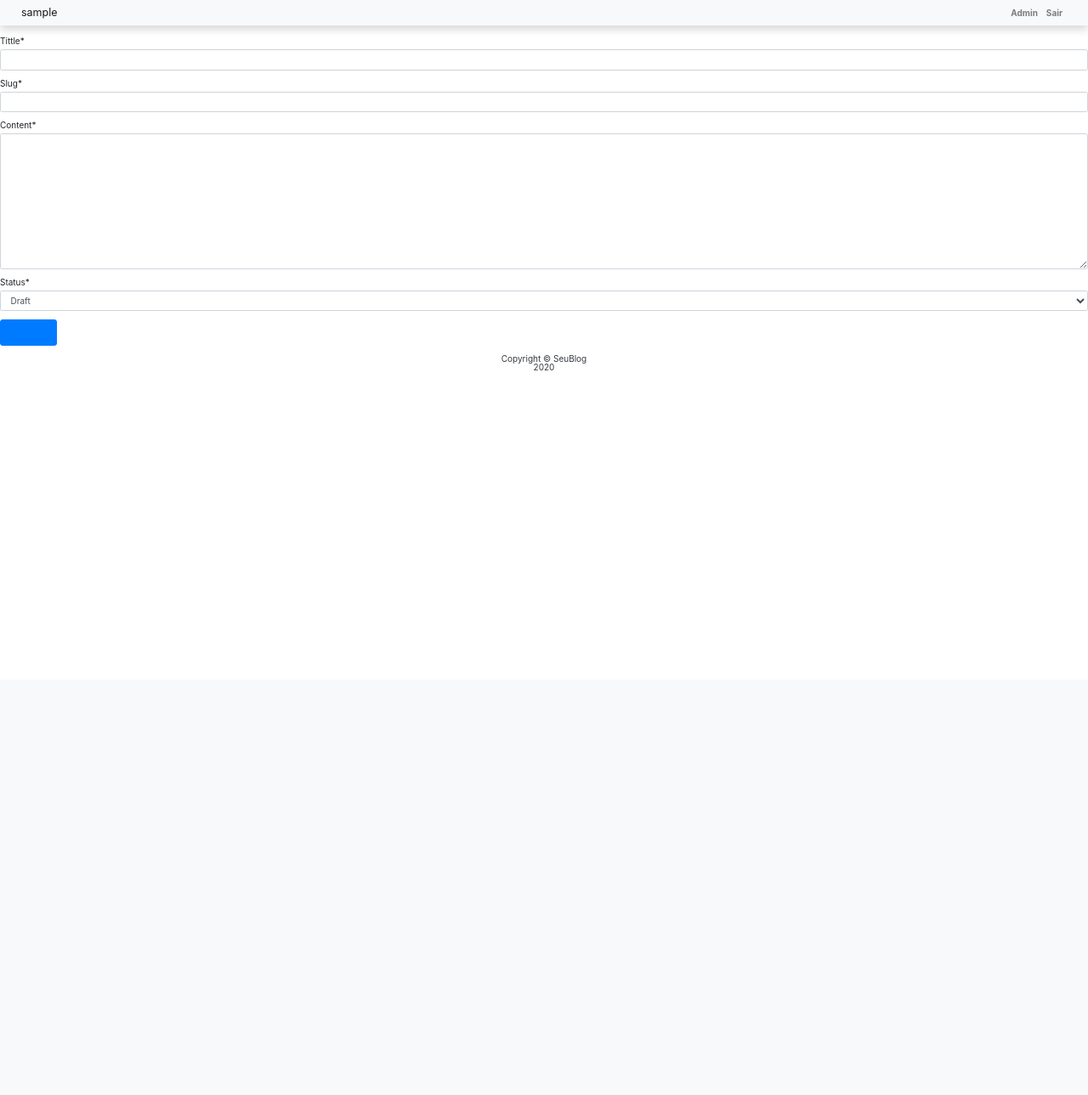
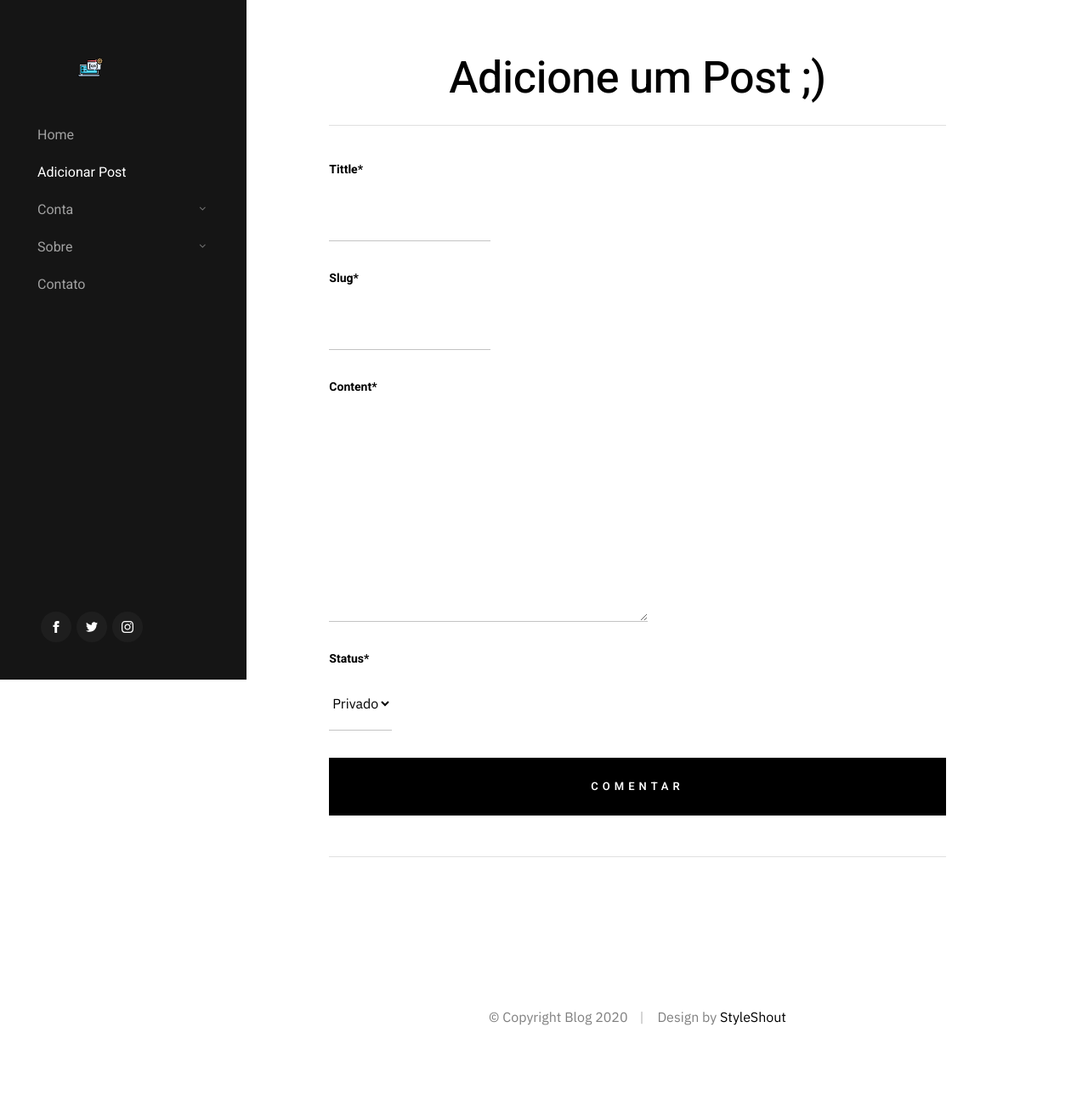
Before and after one commit to Bortolosso/blog-posts-django, a Django app: a page that uses blog/templates/posts/form_post.html in a window 1280 px wide. Shown: the whole page at 85% size. Before the commit the page ends 436 px from the top, so only its background shows below. Run offline with Django 3.2, Linux system fonts and the light colour scheme; the visitor is signed in with stand-in values (Sample User, id 1); some libraries are stand-ins or nearby versions.

Commit message:
added new functions

```diff
--- a/blog/models.py
+++ b/blog/models.py
@@ -2,8 +2,8 @@ from django.db import models
 from django.contrib.auth.models import User
 
 STATUS = (
-    (0, "Draft"),
-    (1, "Publish")
+    (0, "Privado"),
+    (1, "Publico")
 )
 
 
@@ -27,7 +27,8 @@ class Post(models.Model):
 
 
 class Comment(models.Model):
-    post = models.ForeignKey(Post, on_delete=models.CASCADE, related_name='comments')
+    post = models.ForeignKey(
+        Post, on_delete=models.CASCADE, related_name='comments')
     body = models.TextField()
     created_on = models.DateTimeField(auto_now_add=True)
     active = models.BooleanField(default=True)
--- a/blog/templates/page-about.html
+++ b/blog/templates/page-about.html
@@ -53,11 +53,11 @@
 
                 <ul class="header__nav">
                     <li><a href="{% url 'blog:home' %}" title="">Home</a></li>
+                    <li class=""><a href="{% url 'blog:added_post' %}" title="">Adicionar Post</a></li>
                     <li class="has-children">
                         <a href="#0" title="">Conta</a>
                         <ul class="sub-menu">
-                          <li><a href="#">Perfil</a></li>
-                          <li><a href="#">Configurações</a></li>
+                          <li><a href="{% url 'blog:profile_user' %}">Perfil</a></li>
                           <li><a href="{% url 'logout' %}">Sair</a></li>
                         </ul>
                     </li>
@@ -65,7 +65,6 @@
                         <a href="#0" title="">Sobre</a>
                         <ul class="sub-menu">
                           <li><a href="#">Sobre o Blog</a></li>
-                          <li class="current"><a href="{% url 'blog:about_user' %}">Sobre Você</a></li>
                         </ul>
                     </li>
                     <li><a href="#" title="">Contato</a></li>
--- a/blog/templates/posts/form_post.html
+++ b/blog/templates/posts/form_post.html
@@ -1,22 +1,145 @@
-{% extends 'base.html' %}
-
-{% load crispy_forms_tags %}
-
 {% load static %}
 
 {% block content %}
 
-<html>
-  <head>
-    <link rel="stylesheet" href="{% static "css/form_post.css" %}">
-  </head>
-  <body>
-    <form method="post" style="margin-top: 1.3em;">
-      {{ new_post | crispy }}
-      {% csrf_token %}
-      <button type="submit" class="btn btn-primary  btn-lg"><a href="{% url 'blog:home' %}" title="">Mandar</a></button>
-    </form>
-  </body>
-</html>
+{% load crispy_forms_tags %}
 
-{% endblock content %}
+<!DOCTYPE html>
+<html class="no-js" lang="en">
+<head>
+
+    <meta charset="utf-8">
+    <title>Sobre Usuário</title>
+    <meta name="description" content="">
+    <meta name="author" content="">
+
+    <meta name="viewport" content="width=device-width, initial-scale=1">
+
+    <link rel="stylesheet" href="{% static "css/base.css" %}">
+    <link rel="stylesheet" href="{% static "css/vendor.css" %}">
+    <link rel="stylesheet" href="{% static "css/main.css" %}">
+
+    <link rel="apple-touch-icon" sizes="180x180" href="{% static "apple-touch-icon.png" %}">
+    <link rel="icon" type="image/png" sizes="32x32" href="{% static "favicon-32x32.png" %}">
+    <link rel="icon" type="image/png" sizes="16x16" href="{% static "favicon-16x16.png" %}">
+
+</head>
+
+<body class="ss-bg-white">
+{% if user.is_authenticated %}
+    <div id="preloader">
+        <div id="loader" class="dots-fade">
+            <div></div>
+            <div></div>
+            <div></div>
+        </div>
+    </div>
+
+    <div id="top" class="s-wrap site-wrapper">
+
+        <header class="s-header header">
+
+            <div class="header__top">
+                <div class="header__logo">
+                    <a class="site-logo" href="{% url 'blog:home' %}">
+                        <img src="{% static "images/logo.svg" %}" alt="Homepage">
+                    </a>
+                </div>
+
+                <a href="#0" class="header__menu-toggle"><span>Menu</span></a>
+
+            </div>
+
+            <nav class="header__nav-wrap">
+
+                <ul class="header__nav">
+                    <li><a href="{% url 'blog:home' %}" title="">Home</a></li>
+                    <li class="current"><a href="{% url 'blog:added_post' %}" title="">Adicionar Post</a></li>
+                    <li class="has-children">
+                        <a href="#0" title="">Conta</a>
+                        <ul class="sub-menu">
+                          <li><a href="{% url 'blog:profile_user' %}">Perfil</a></li>
+                          <li><a href="{% url 'logout' %}">Sair</a></li>
+                        </ul>
+                    </li>
+                    <li class="has-children" >
+                        <a href="#0" title="">Sobre</a>
+                        <ul class="sub-menu">
+                          <li><a href="#">Sobre o Blog</a></li>
+                        </ul>
+                    </li>
+                    <li><a href="#" title="">Contato</a></li>
+                </ul>
+
+                <ul class="header__social">
+                    <li class="ss-facebook">
+                        <a href="#0">
+                            <span class="screen-reader-text">Facebook</span>
+                        </a>
+                    </li>
+                    <li class="ss-twitter">
+                        <a href="#0">
+                            <span class="screen-reader-text">Twitter</span>
+                        </a>
+                    </li>
+                     <li class="ss-instagram">
+                        <a href="#0">
+                            <span class="screen-reader-text">Instagram</span>
+                        </a>
+                    </li>
+                </ul>
+
+            </nav>
+
+        </header>
+
+        <div class="s-content content">
+            <main class="row content__page">
+
+                <section class="column large-full entry format-standard">
+
+                    <div class="content__page-header">
+                        <h2 class="display-1">Adicione um Post ;)</h2>
+                         <hr>
+
+                    </div>
+                    <form method="post" style="">
+                          {% csrf_token %}
+                          {{ new_post | crispy }}
+                          <input name="submit" id="submit" class="btn btn--primary btn-wide btn--large full-width" value="Comentar" type="submit">
+                    </form>
+                    <hr>
+                </section>
+            </main>
+        </div>
+
+        <footer class="s-footer footer">
+            <div class="row">
+                <div class="column large-full footer__content">
+                    <div class="footer__copyright">
+                        <span>© Copyright Blog 2020</span>
+                        <span>Design by <a href="https://www.styleshout.com/">StyleShout</a></span>
+                    </div>
+                </div>
+            </div>
+
+            <div class="go-top">
+                <a class="smoothscroll" title="Back to Top" href="#top"></a>
+            </div>
+        </footer>
+
+    </div>
+
+    <script src="{% static "js/jquery-3.2.1.min.js" %}"></script>
+    <script src="{% static "js/plugins.js" %}"></script>
+    <script src="{% static "js/main.js" %}"></script>
+
+{% else %}
+
+<h1>NAO LOGADO !</h1>
+
+{% endif %}
+
+</body>
+
+{% endblock %}
--- a/blog/templates/single-standard.html
+++ b/blog/templates/single-standard.html
@@ -58,8 +58,7 @@
                         <li class="has-children">
                         <a href="#0" title="">Conta</a>
                         <ul class="sub-menu">
-                          <li><a href="#">Perfil</a></li>
-                          <li><a href="#">Configurações</a></li>
+                          <li><a href="#{% url 'blog:profile_user' %}">Perfil</a></li>
                           <li><a href="{% url 'logout' %}">Sair</a></li>
                         </ul>
                     </li>
@@ -67,7 +66,6 @@
                         <a href="#0" title="">Sobre</a>
                         <ul class="sub-menu">
                           <li><a href="#">Sobre o Blog</a></li>
-                          <li><a href="{% url 'blog:about_user' %}">Sobre Você</a></li>
                         </ul>
                     </li>
                     <li><a href="#" title="">Contato</a></li>
--- a/blog/urls.py
+++ b/blog/urls.py
@@ -7,7 +7,7 @@ app_name = 'blog'
 urlpatterns = [
     path('', views.PostList.as_view(), name='home'),
     path('list', views.PostListAll.as_view(), name='list_post'),
-    path('about-user', views.about, name='about_user'),
+    path('profile-user', views.profile, name='profile_user'),
     url(r'^register/$', views.register, name='register'),
     url(r'^login/$', views.user_login, name='login'),
     url(r'^addedpost/$', views.added_post, name='added_post'),
--- a/blog/views.py
+++ b/blog/views.py
@@ -27,7 +27,7 @@ def index(request):
 
 
 @login_required
-def about(request):
+def profile(request):
     template_name = 'page-about.html'
     return render(request, template_name, {})
 
```
Also changed, not shown: blog/templates/index.html (+3 -8 lines), blog/static/images/logo.svg.
